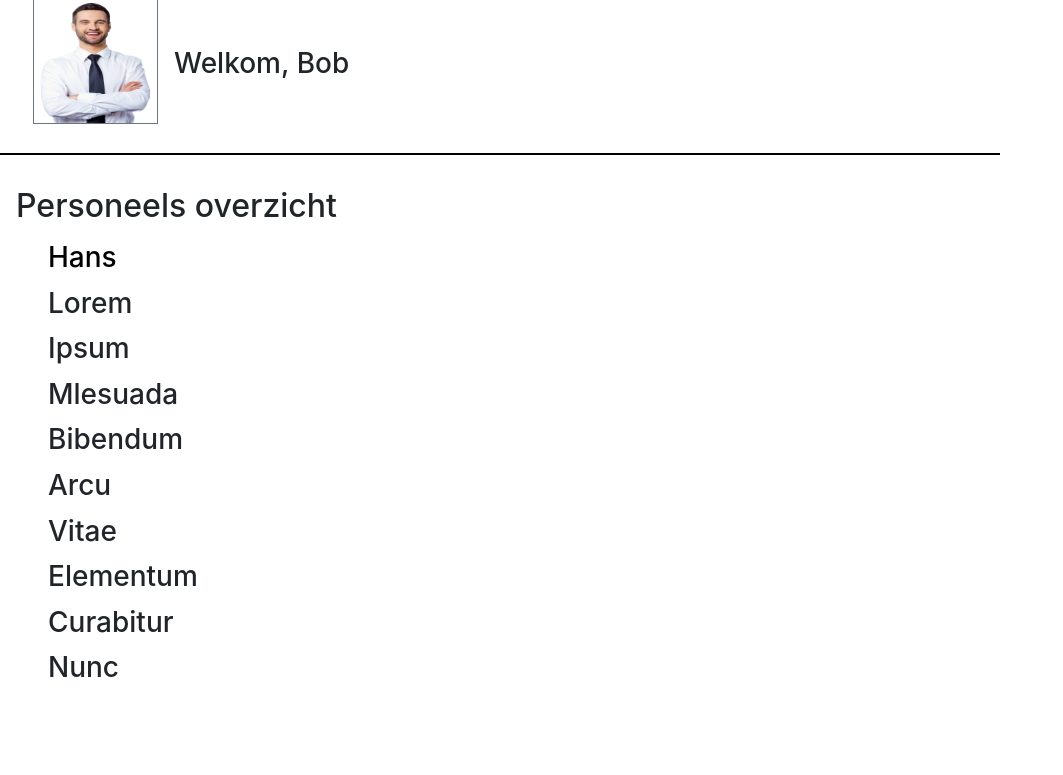
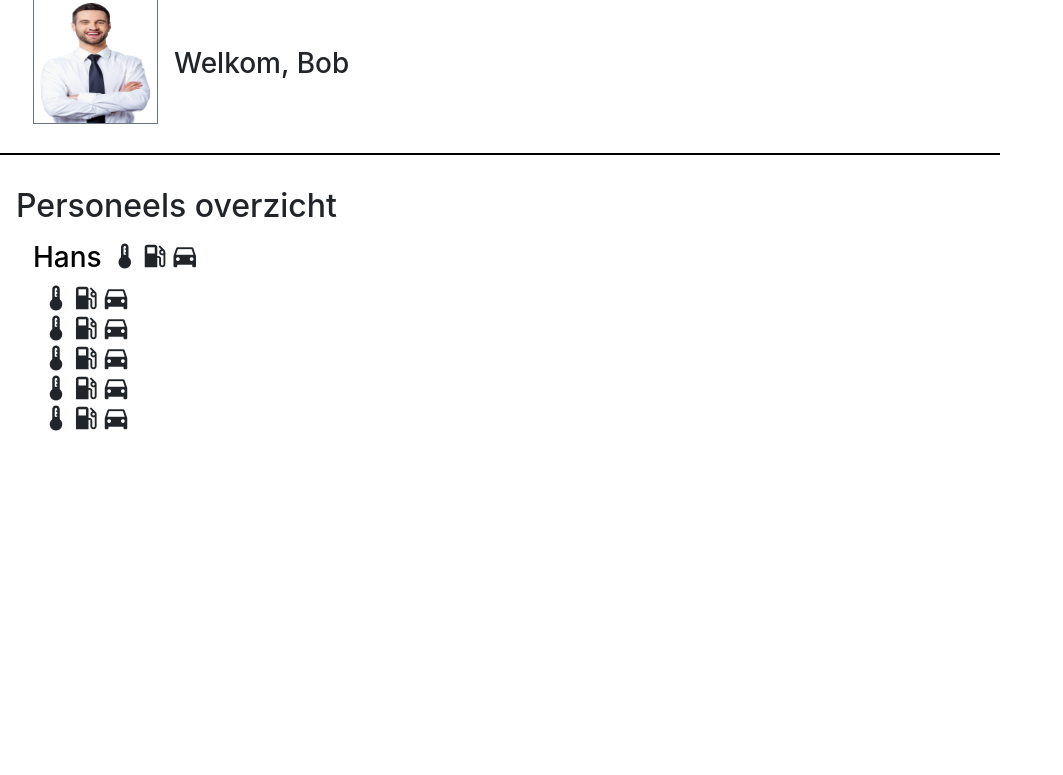
Before and after one commit to ps224793/DriveCooler, a PHP site: page /admin.php in a window 1280 px wide. Shown: the part 100-875 px from the top of the page, without its empty margins (0-1063 px from the left). Run offline with PHP 8.4, Linux system fonts and the light colour scheme.

Commit message:
ik weet het niet meer

```diff
--- a/admin.php
+++ b/admin.php
@@ -12,30 +12,9 @@
 </head>
 <?php
 include_once "bodylayout.html";
-?>
-<div class="pt-4">
-    <div class="pl-5 row">
-        <img class="border border-secondary" src="assets/bob.png" height="125" width="125">
-        <h3 class="pt-5 pl-3 pb-5">Welkom, Bob</h3>
-    </div>
-    <hr style="height:2px;border-width:0;color:black;background-color:black;width: 1000px;">
-    <h2 class="pl-3 pt-3">Personeels overzicht</h2>
-<!--    CHANGE ME TOO HANS ADMIN PAGE-->
-    <div class="pl-5 pt-2">
-        <h3><a style="color: black; text-decoration: none"  href="home.php">Hans</a></h3>
-        <h3 class="pt-1">Lorem</h3>
-        <h3 class="pt-1">Ipsum</h3>
-        <h3 class="pt-1">Mlesuada</h3>
-        <h3 class="pt-1">Bibendum</h3>
-        <h3 class="pt-1">Arcu</h3>
-        <h3 class="pt-1">Vitae</h3>
-        <h3 class="pt-1">Elementum</h3>
-        <h3 class="pt-1">Curabitur</h3>
-        <h3 class="pt-1">Nunc</h3>
-    </div>
-</div>
 
-<?php
+include_once "adminlayout.html";
+
 include_once "scriptimports.html";
 ?>
 </html>
--- /dev/null
+++ b/adminlayout.html
@@ -0,0 +1,47 @@
+<div class="pt-4">
+    <div class="pl-5 row">
+        <img class="border border-secondary" src="assets/bob.png" height="125" width="125">
+        <h3 class="pt-5 pl-3 pb-5">Welkom, Bob</h3>
+    </div>
+    <hr style="height:2px;border-width:0;color:black;background-color:black;width: 1000px;">
+    <h2 class="pl-3 pt-3">Personeels overzicht</h2>
+    <!--    CHANGE ME TOO HANS ADMIN PAGE-->
+    <div class="pl-5 pt-2">
+        <div class="row">
+            <h3><a style="color: black; text-decoration: none" href="home.php">Hans</a></h3>
+            <span style="font-size: 30px;" class="material-icons pl-2">thermostat</span>
+            <span style="font-size: 30px;" class="material-icons">local_gas_station</span>
+            <span style="font-size: 30px;" class="material-icons">directions_car</span>
+        </div>
+        <div class="row">
+            <h3></h3>
+            <span style="font-size: 30px;" class="material-icons pl-2">thermostat</span>
+            <span style="font-size: 30px;" class="material-icons">local_gas_station</span>
+            <span style="font-size: 30px;" class="material-icons">directions_car</span>
+        </div>
+        <div class="row">
+            <h3></h3>
+            <span style="font-size: 30px;" class="material-icons pl-2">thermostat</span>
+            <span style="font-size: 30px;" class="material-icons">local_gas_station</span>
+            <span style="font-size: 30px;" class="material-icons">directions_car</span>
+        </div>
+        <div class="row">
+            <h3></h3>
+            <span style="font-size: 30px;" class="material-icons pl-2">thermostat</span>
+            <span style="font-size: 30px;" class="material-icons">local_gas_station</span>
+            <span style="font-size: 30px;" class="material-icons">directions_car</span>
+        </div>
+        <div class="row">
+            <h3></h3>
+            <span style="font-size: 30px;" class="material-icons pl-2">thermostat</span>
+            <span style="font-size: 30px;" class="material-icons">local_gas_station</span>
+            <span style="font-size: 30px;" class="material-icons">directions_car</span>
+        </div>
+        <div class="row">
+            <h3></h3>
+            <span style="font-size: 30px;" class="material-icons pl-2">thermostat</span>
+            <span style="font-size: 30px;" class="material-icons">local_gas_station</span>
+            <span style="font-size: 30px;" class="material-icons">directions_car</span>
+        </div>
+    </div>
+</div>
```
